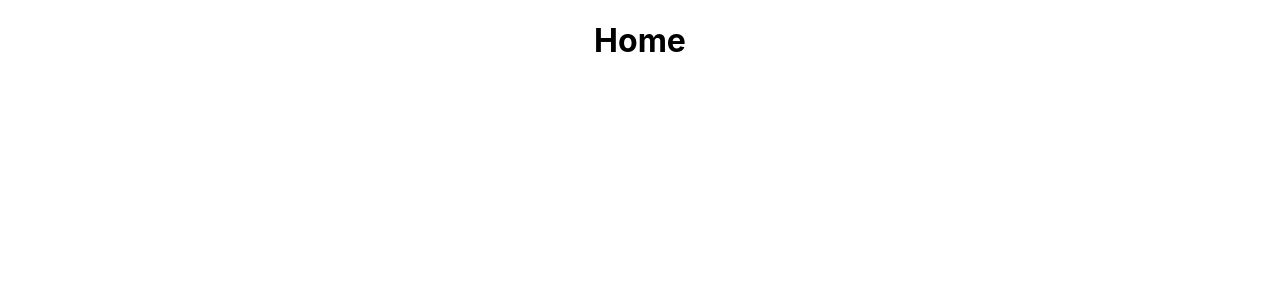
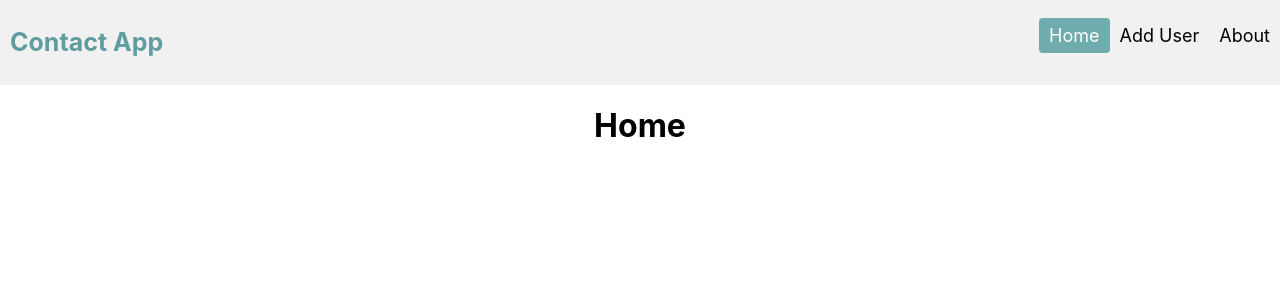
Before and after one commit to almahmudsarker/firebase-real-time-database, a React (Create React App) app: page / in a window 1280 px wide. Shown: the top 300 px of the page. Built offline with nearby package versions, Linux system fonts and the light colour scheme.

Commit message:
nav link make done

```diff
--- a/src/App.js
+++ b/src/App.js
@@ -6,11 +6,13 @@ import DetailsView from "./pages/DetailsView";
 import About from "./pages/About";
 import { ToastContainer } from "react-toastify";
 import "react-toastify/dist/ReactToastify.css";
+import Header from "./components/Header";
 
 function App() {
   return (
     <BrowserRouter>
       <div className="App">
+        <Header />
         <ToastContainer position="top-center" />
         <Routes>
           <Route path="/" element={<Home />} />
--- /dev/null
+++ b/src/components/Header.css
@@ -0,0 +1,47 @@
+.header {
+    overflow: hidden;
+    background-color: #f1f1f1;
+}
+
+.header p {
+    float: left;
+    color: black;
+    text-align: center;
+    padding: 10px;
+    text-decoration: none;
+    font-size: 18px;
+    line-height: 15px;
+    border-radius: 4px;
+}
+
+.header p.logo {
+    font-size: 25px;
+    font-weight: bold;
+    color: cadetblue;
+}
+
+.header p:hover {
+    background-color: #ddd;
+    color: #5d6770;
+}
+
+.header p.active {
+    background-color: rgb(110, 172, 174);
+    color: white;
+}
+
+.header-right {
+    float: right;
+}
+
+@media screen and (max-width: 500px) {
+    .header p {
+        float: none;
+        display: block;
+        text-align: left;
+    }
+
+    .header-right {
+        float: none;
+    }
+}
--- /dev/null
+++ b/src/components/Header.js
@@ -0,0 +1,51 @@
+import React from "react";
+import { useEffect, useState } from "react";
+import { Link, useLocation } from "react-router-dom";
+import "./Header.css";
+const Header = () => {
+  const [active, setActive] = useState("Home");
+  const location = useLocation();
+
+  useEffect(() => {
+    if (location.pathname === "/") {
+      setActive("Home");
+    } else if (location.pathname === "/add") {
+      setActive("Add");
+    } else if (location.pathname === "/about") {
+      setActive("About");
+    }
+  }, [location]);
+  return (
+    <div className="header">
+      <p className="logo">Contact App</p>
+      <div className="header-right">
+        <Link to="/">
+          <p
+            className={`${active === "Home" ? "active" : ""}`}
+            onClick={() => setActive("Home")}
+          >
+            Home
+          </p>
+        </Link>
+        <Link to="/add">
+          <p
+            className={`${active === "Add" ? "active" : ""}`}
+            onClick={() => setActive("Add")}
+          >
+            Add User
+          </p>
+        </Link>
+        <Link to="/about">
+          <p
+            className={`${active === "About" ? "active" : ""}`}
+            onClick={() => setActive("About")}
+          >
+            About
+          </p>
+        </Link>
+      </div>
+    </div>
+  );
+};
+
+export default Header;
```
